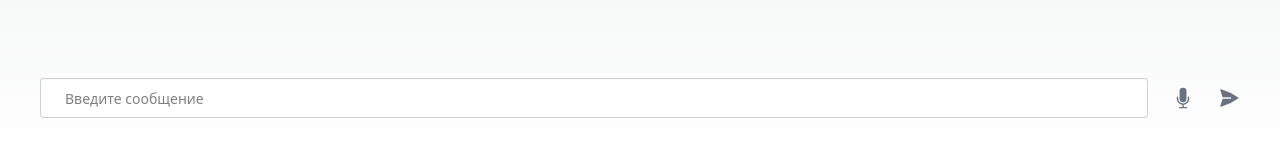
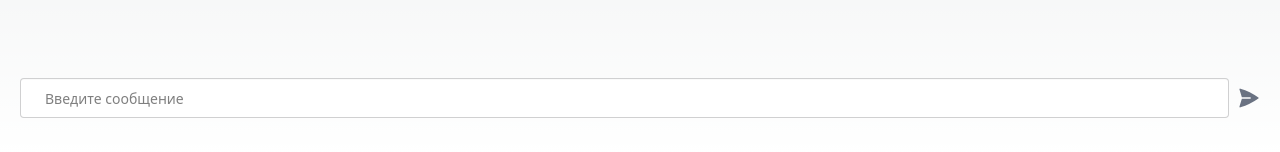
Before and after one commit to Alex62510/NestJs-Groq, a Next.js app: page / in a window 1280 px wide. Shown: the part 645-797 px from the top of the page. Built offline with nearby package versions, Linux system fonts and the light colour scheme.

Commit message:
remove audio

```diff
--- a/global.d.ts
+++ /dev/null
@@ -1,42 +0,0 @@
-declare global {
-    interface Window {
-        SpeechRecognition: typeof SpeechRecognition;
-        webkitSpeechRecognition: typeof SpeechRecognition;
-    }
-
-    type SpeechRecognitionEvent = Event & {
-        readonly results: SpeechRecognitionResultList;
-    };
-
-    type SpeechRecognitionErrorEvent = Event & {
-        readonly error: string;
-        readonly message: string;
-    };
-
-    type SpeechRecognitionResultList = {
-        readonly length: number;
-        item(index: number): SpeechRecognitionResult;
-    };
-
-    type SpeechRecognitionResult = {
-        readonly isFinal: boolean;
-        readonly transcript: string;
-        readonly confidence: number;
-    };
-
-    class SpeechRecognition {
-        lang: string;
-        interimResults: boolean;
-        maxAlternatives: number;
-        start(): void;
-        stop(): void;
-        abort(): void;
-
-        onstart: () => void;
-        onresult: (event: SpeechRecognitionEvent) => void;
-        onerror: (event: SpeechRecognitionErrorEvent) => void;
-        onend: () => void;
-    }
-}
-
-export {};
--- a/src/app/page.tsx
+++ b/src/app/page.tsx
@@ -66,55 +66,55 @@ export default function Home() {
     }
   }, [messages]);
 
-  const startListening = () => {
-    const SpeechRecognition =
-        (window as unknown as { SpeechRecognition: typeof window.SpeechRecognition; webkitSpeechRecognition: typeof window.SpeechRecognition })
-            .SpeechRecognition ||
-        (window as unknown as { SpeechRecognition: typeof window.SpeechRecognition; webkitSpeechRecognition: typeof window.SpeechRecognition })
-            .webkitSpeechRecognition;
-    if (!SpeechRecognition) {
-      toast.error('Ваш браузер не поддерживает голосовой ввод!', { position: 'top-right' });
-      return;
-    }
-
-    const recognition = new SpeechRecognition();
-    recognition.lang = 'ru-RU';
-    recognition.interimResults = false;
-    recognition.maxAlternatives = 1;
-
-    recognition.onstart = () => {
-      setIsListening(true);
-    };
-
-    recognition.onresult = (event: SpeechRecognitionEvent) => {
-
-      const resultsArray = Array.from(event.results);
-      if (resultsArray.length > 0) {
-        const result = resultsArray[0];
-
-        if (Array.isArray(result) && result.length > 0) {
-          const transcript = result[0].transcript;
-          setMessage(transcript);
-        }
-      }
-    };
+  // const startListening = () => {
+  //   const SpeechRecognition =
+  //       (window as unknown as { SpeechRecognition: typeof window.SpeechRecognition; webkitSpeechRecognition: typeof window.SpeechRecognition })
+  //           .SpeechRecognition ||
+  //       (window as unknown as { SpeechRecognition: typeof window.SpeechRecognition; webkitSpeechRecognition: typeof window.SpeechRecognition })
+  //           .webkitSpeechRecognition;
+  //   if (!SpeechRecognition) {
+  //     toast.error('Ваш браузер не поддерживает голосовой ввод!', { position: 'top-right' });
+  //     return;
+  //   }
+  //
+  //   const recognition = new SpeechRecognition();
+  //   recognition.lang = 'ru-RU';
+  //   recognition.interimResults = false;
+  //   recognition.maxAlternatives = 1;
+  //
+  //   recognition.onstart = () => {
+  //     setIsListening(true);
+  //   };
+  //
+  //   recognition.onresult = (event: SpeechRecognitionEvent) => {
+  //
+  //     const resultsArray = Array.from(event.results);
+  //     if (resultsArray.length > 0) {
+  //       const result = resultsArray[0];
+  //
+  //       if (Array.isArray(result) && result.length > 0) {
+  //         const transcript = result[0].transcript;
+  //         setMessage(transcript);
+  //       }
+  //     }
+  //   };
 
 
 
-    recognition.onerror = (event: SpeechRecognitionErrorEvent) => {
-      console.log('Ошибка распознавания:', event.error);
-      toast.error('Ошибка голосового ввода!', { position: 'top-right' });
-    };
-
-    recognition.onend = () => {
-      setIsListening(false);
-    };
-
-    recognition.start();
-  };
+    // recognition.onerror = (event: SpeechRecognitionErrorEvent) => {
+    //   console.log('Ошибка распознавания:', event.error);
+    //   toast.error('Ошибка голосового ввода!', { position: 'top-right' });
+    // };
+    //
+    // recognition.onend = () => {
+    //   setIsListening(false);
+    // };
+    //
+    // recognition.start();
+  // };
 
   return (
-      <div className="h-screen flex items-center justify-center flex-col gap-10 w-full pl-8 pt-6 pr-8">
+      <div className="h-screen flex items-center justify-center flex-col gap-10 w-full pl-4 pt-6 pr-4">
         <ToastContainer />
         <div className="flex flex-col gap-3 h-[75%] overflow-scroll overflow-x-hidden w-full">
           {messages.map((message, index) => (
@@ -127,7 +127,7 @@ export default function Home() {
           <div ref={messagesEndRef} />
         </div>
 
-        <div className="relative w-full p-2  gap-4 flex items-center">
+        <div className="relative w-full p-1  gap-2 flex items-center">
           <input
               value={message}
               onChange={(e) => setMessage(e.target.value)}
@@ -140,10 +140,10 @@ export default function Home() {
               }}
               className="input input-bordered w-full px-6"
           />
-          <MicrophoneIcon
-              className={`w-6 h-6 mx-2 cursor-pointer ${isListening ? 'text-red-500' : 'text-gray-500 hover:text-blue-600'}`}
-              onClick={startListening}
-          />
+          {/*<MicrophoneIcon*/}
+          {/*    className={`w-6 h-6 mx-2 cursor-pointer ${isListening ? 'text-red-500' : 'text-gray-500 hover:text-blue-600'}`}*/}
+          {/*    onClick={startListening}*/}
+          {/*/>*/}
           <PaperAirplaneIcon
               className="w-6 h-6 text-gray-500 hover:text-blue-600 cursor-pointer"
               onClick={async () => await handleMessage()}
```
